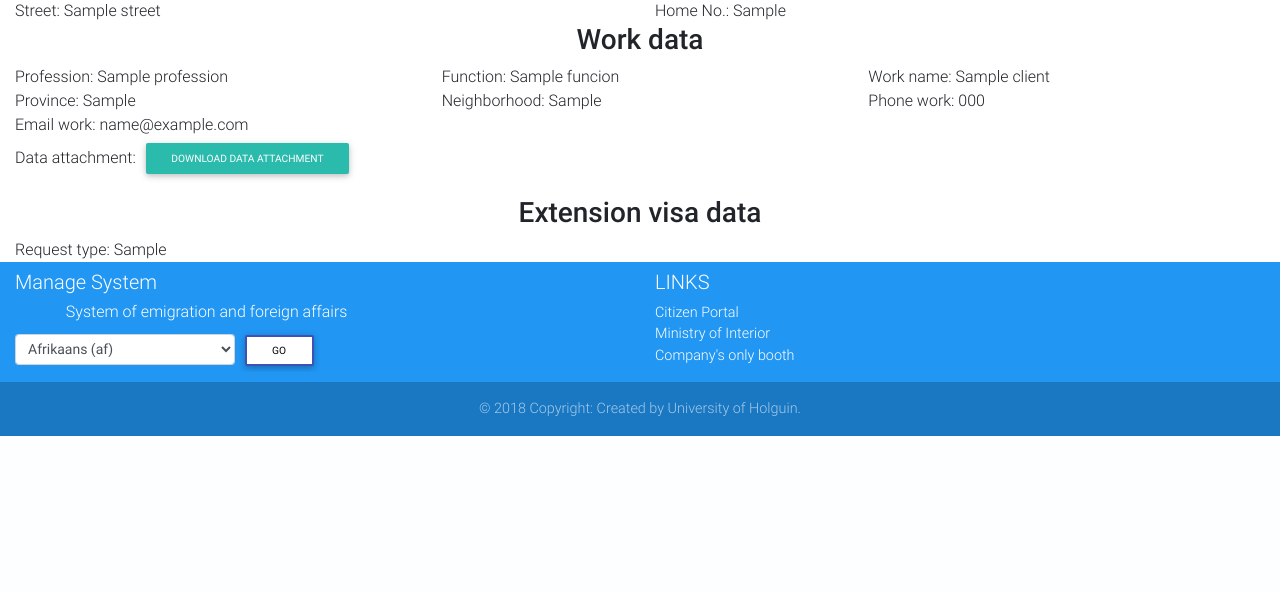
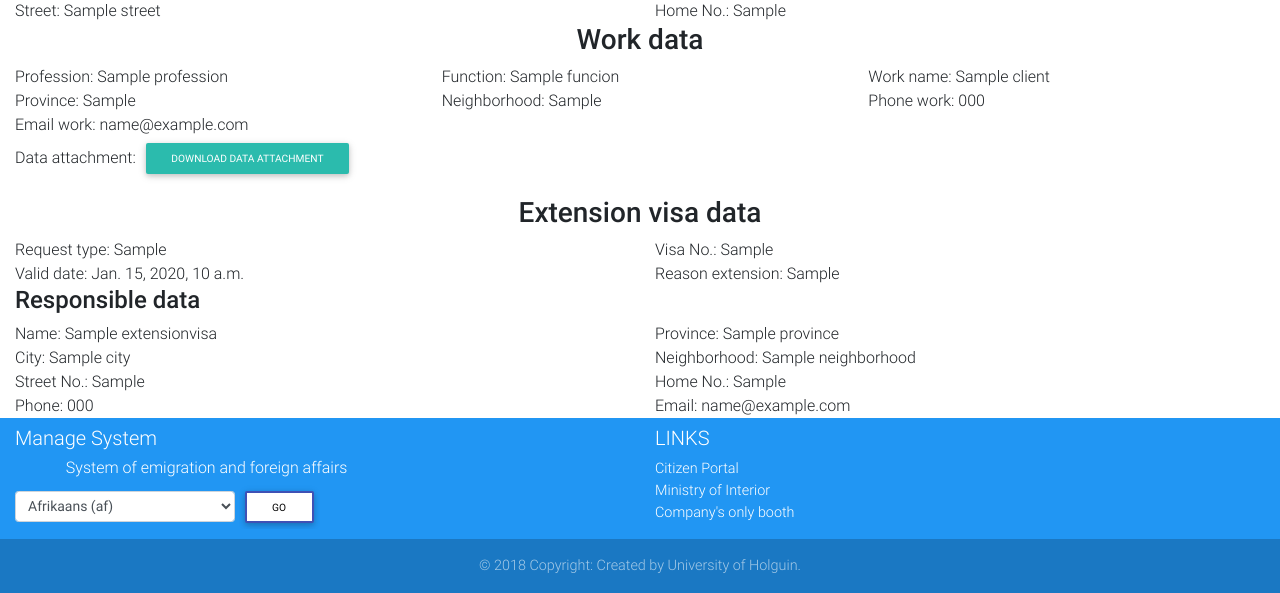
Before and after one commit to ragnarok22/smehla, a Django app: template services/templates/services/extensionvisa_detail.html in a window 1280 px wide. Shown: the part 633-1226 px from the top of the page. Before the commit the page ends 1069 px from the top, so only its background shows below. Run offline with Django 3.2, Linux system fonts and the light colour scheme; the template is opened without the code that fills it: most values are stand-ins (such as "Sample title", 1, 10 or a date in 2020); grey boxes marked "Sample" are stand-in pictures; some libraries are stand-ins or nearby versions.

Commit message:
mostrando mas datos en los detalles de prorroga de visa

```diff
--- a/services/templates/services/extensionvisa_detail.html
+++ b/services/templates/services/extensionvisa_detail.html
@@ -20,6 +20,42 @@
             <div class="col-12 col-md-6">
                 {% trans 'Request type' %}: {{ extensionvisa.get_extension_type_display }}
             </div>
+            <div class="col-12 col-md-6">
+                {% trans 'Visa No.' %}: {{ extensionvisa.visa_no }}
+            </div>
+            <div class="col-12 col-md-6">
+                {% trans 'Valid date' %}: {{ extensionvisa.valid_date }}
+            </div>
+            <div class="col-12 col-md-6">
+                {% trans 'Reason extension' %}: {{ extensionvisa.reason_extension }}
+            </div>
+            <div class="col-12">
+                <h4 class="h4">{% trans 'Responsible data' %}</h4>
+            </div>
+            <div class="col-12 col-md-6">
+                {% trans 'Name' %}: {{ extensionvisa.name }}
+            </div>
+            <div class="col-12 col-md-6">
+                {% trans 'Province' %}: {{ extensionvisa.province }}
+            </div>
+            <div class="col-12 col-md-6">
+                {% trans 'City' %}: {{ extensionvisa.city }}
+            </div>
+            <div class="col-12 col-md-6">
+                {% trans 'Neighborhood' %}: {{ extensionvisa.neighborhood }}
+            </div>
+            <div class="col-12 col-md-6">
+                {% trans 'Street No.' %}: {{ extensionvisa.street_no }}
+            </div>
+            <div class="col-12 col-md-6">
+                {% trans 'Home  No.' %}: {{ extensionvisa.home_no }}
+            </div>
+            <div class="col-12 col-md-6">
+                {% trans 'Phone' %}: {{ extensionvisa.phone }}
+            </div>
+            <div class="col-12 col-md-6">
+                {% trans 'Email' %}: {{ extensionvisa.email }}
+            </div>
         </div>
         {% include 'services/visa_edit_template.html' with visa=extensionvisa %}
     </div>
--- a/services/templates/services/studyvisa_detail.html
+++ b/services/templates/services/studyvisa_detail.html
@@ -8,7 +8,7 @@
 
 {% block main %}
     <div class="container-fluid">
-        {% include 'services/visa_detail_template.html' with visa=studivisa only %}
+        {% include 'services/visa_detail_template.html' with visa=studyvisa only %}
         <div class="row">
             <div class="col-12">
                 <h3 class="h3 text-center">{% trans 'Study visa data' %}</h3>
```
